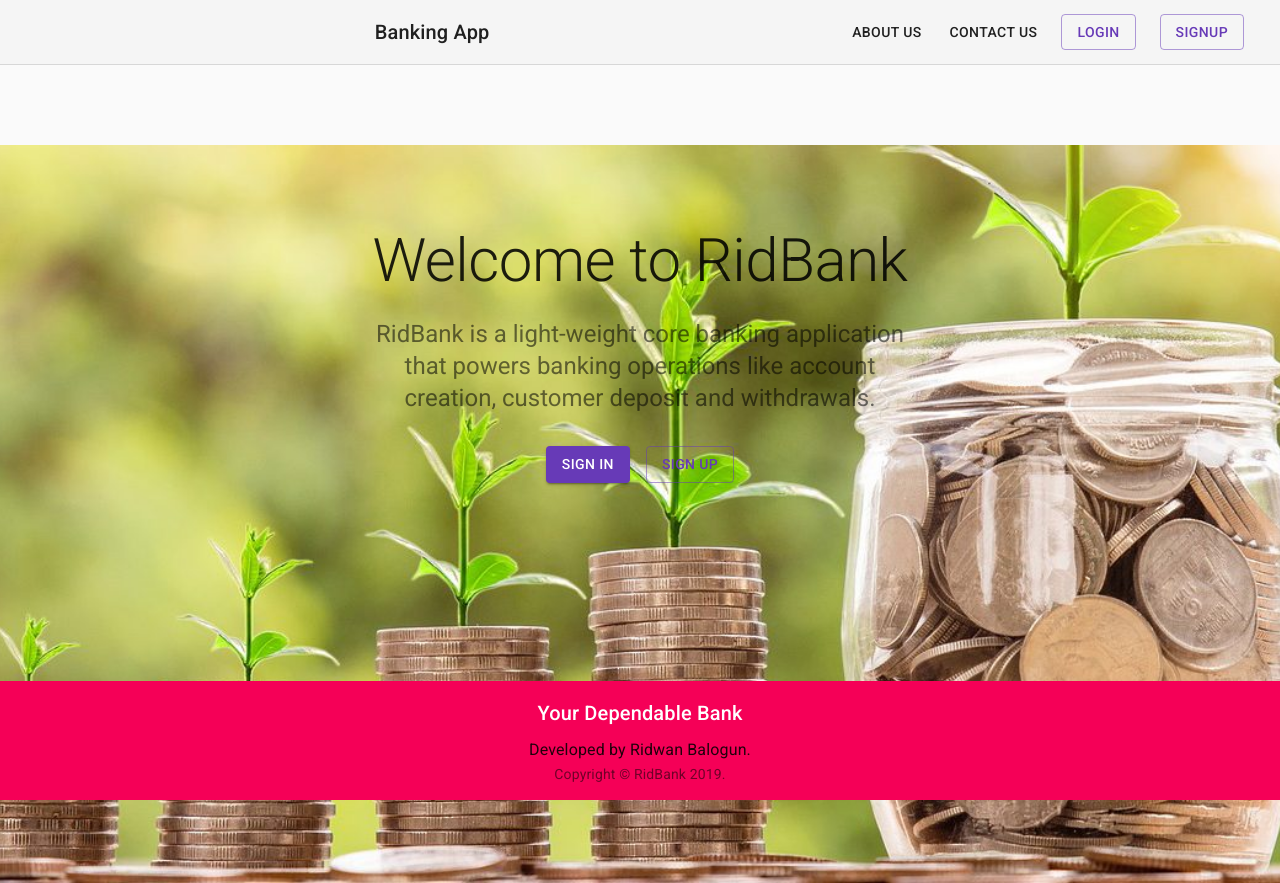
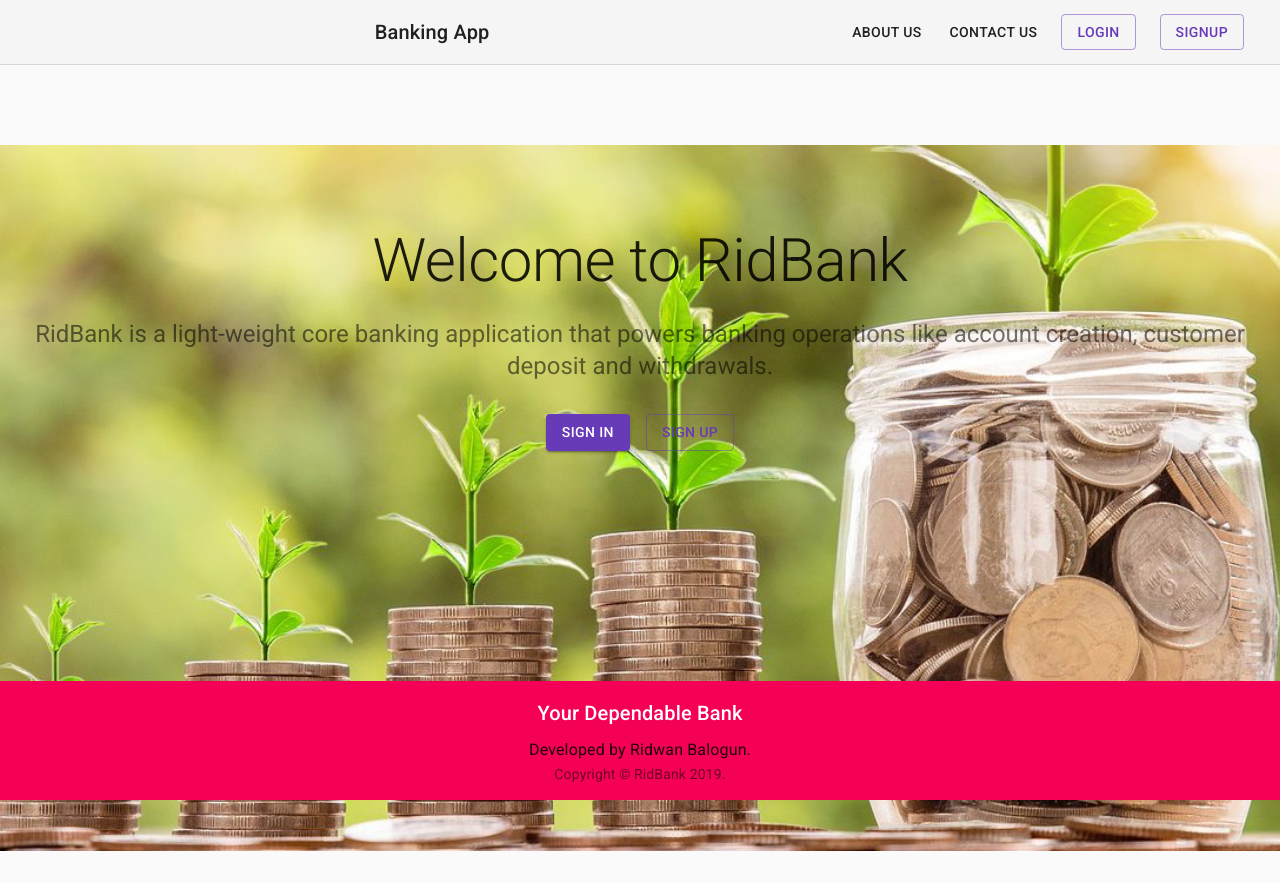
Before and after one commit to ridbay/Banka-React, a React (Create React App) app: page / in a window 1280 px wide. After the commit the page ends 851 px from the top, so only its background shows below. Built offline with nearby package versions, Linux system fonts and the light colour scheme; the HTML template or start-up script is replaced by a standard one.

Commit message:
Added header

```diff
--- a/src/pages/Home.jsx
+++ b/src/pages/Home.jsx
@@ -13,6 +13,9 @@ import Image from '../img/bg.jpg';
 
 
 const useStyles = makeStyles(theme => ({
+  container: {
+    marginTop: '0px'
+  },
   heroContent: {
     backgroundColor: theme.palette.background.paper,
     backgroundImage: `url(${Image})`,
@@ -28,16 +31,14 @@ const useStyles = makeStyles(theme => ({
 
 }));
 
-
-
 const Home = () => {
   const classes = useStyles();
 
   return (
     <React.Fragment>
-      <main>
+
         <div className={classes.heroContent}>
-          <Container maxWidth="sm">
+          <Container className={classes.container}>
             <Typography component="h1" variant="h2" align="center" color="textPrimary" gutterBottom>
               Welcome to RidBank
 
@@ -66,7 +67,6 @@ const Home = () => {
           </Container>
         </div>
 
-      </main>
 
     </React.Fragment>
   );
```
